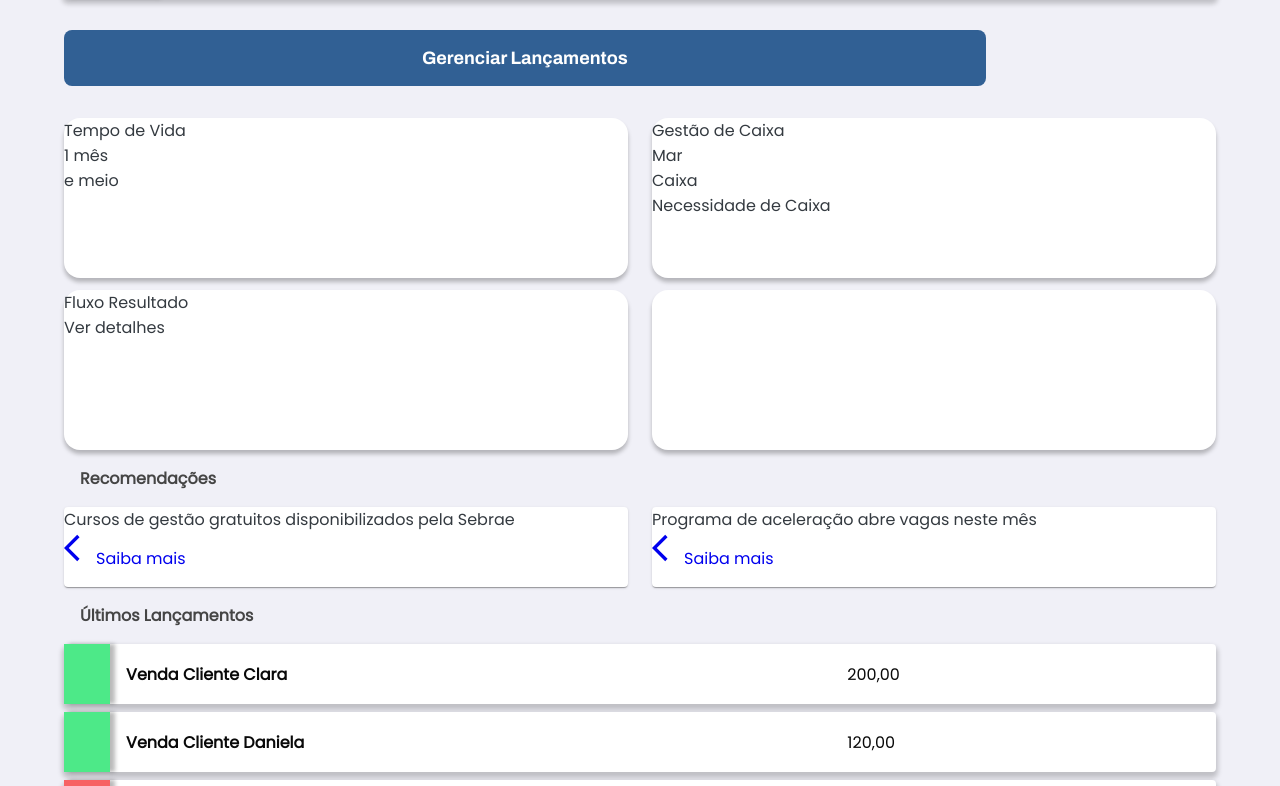
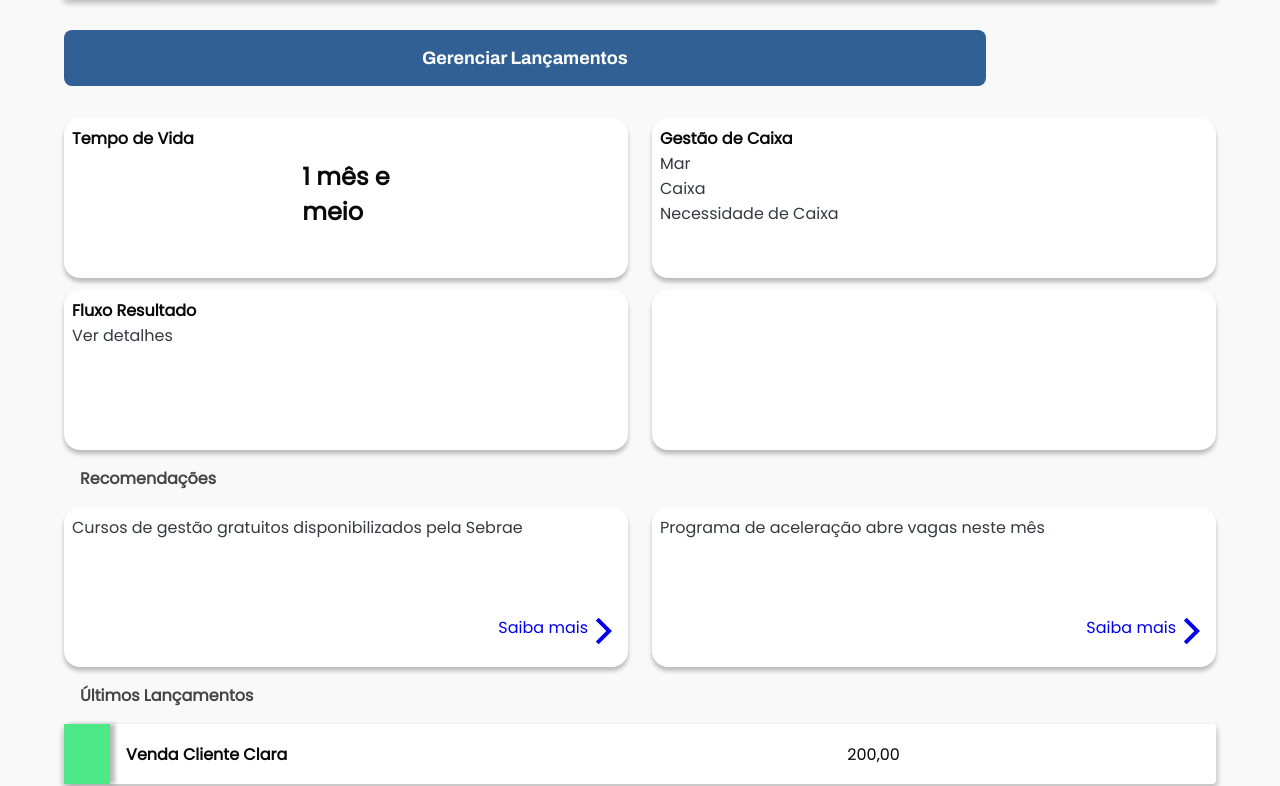
Before and after one commit to LucasCaputo/web-so-estrela-cara, a React (Create React App) app: page /dashboards in a window 1280 px wide. Shown: the part 794-1580 px from the top of the page. Built offline with nearby package versions, Linux system fonts and the light colour scheme.

Commit message:
feat: adiciona sessão de recomendações

```diff
--- a/src/assets/styles/global.css
+++ b/src/assets/styles/global.css
@@ -19,6 +19,7 @@
   --color-box-base: #ffffff;
   --color-box-footer: #fafafc;
 
+  --bg: #f9f9f9;
   --blue: #007bff;
   --indigo: #6610f2;
   --purple: #6f42c1;
@@ -72,7 +73,7 @@ body,
 }
 
 body {
-  background: var(--color-background);
+  background: var(--bg);
 }
 
 #root {
--- a/src/pages/Dashboards/index.tsx
+++ b/src/pages/Dashboards/index.tsx
@@ -7,7 +7,7 @@ import BubbleChart from "../../components/BubbleChart";
 import LinkerPageHeader from "../../components/LinkerPageHeader";
 import { Paper, Grid, Box } from "@material-ui/core";
 
-import ArrowBackIosIcon from "@material-ui/icons/ArrowBackIos";
+import ArrowForwardIosIcon from "@material-ui/icons/ArrowForwardIos";
 // import Chart from "chart.js";
 
 import "./styles.css";
@@ -73,16 +73,16 @@ function Dashboards() {
             <Grid container spacing={3}>
               <Grid item xs={6}>
                 <Paper className="primary-cards">
-                  <p>Tempo de Vida</p>
+                  <p className="title-cards">Tempo de Vida</p>
 
-                  <p>
-                    1 mês <br />e meio
+                  <p className="life-time">
+                    1 mês e <br /> meio
                   </p>
                 </Paper>
               </Grid>
               <Grid item xs={6}>
                 <Paper className="primary-cards">
-                  <p>Gestão de Caixa</p>
+                  <p className="title-cards">Gestão de Caixa</p>
                   <p>Mar</p>
                   <p>Caixa</p>
                   <p>Necessidade de Caixa</p>
@@ -93,7 +93,7 @@ function Dashboards() {
             <Grid container spacing={3}>
               <Grid item xs={6}>
                 <Paper className="primary-cards">
-                  <p>Fluxo Resultado</p>
+                  <p className="title-cards">Fluxo Resultado</p>
                   <p>Ver detalhes</p>
                 </Paper>
               </Grid>
@@ -108,23 +108,35 @@ function Dashboards() {
 
             <Grid container spacing={3}>
               <Grid item xs={6}>
-                <Paper className="secondary-cards health">
-                  <p>Cursos de gestão gratuitos disponibilizados pela Sebrae</p>
+                <Paper className="primary-cards health">
+                  <p className="description">
+                    Cursos de gestão gratuitos disponibilizados pela Sebrae
+                  </p>
 
+                  <Box justifyContent="flex-end" display="flex">
                     <Link to="/">
-                    <ArrowBackIosIcon></ArrowBackIosIcon>
                       <span>Saiba mais</span>
                     </Link>
+                    <Link to="/">
+                      <ArrowForwardIosIcon></ArrowForwardIosIcon>
+                    </Link>
+                  </Box>
                 </Paper>
               </Grid>
 
               <Grid item xs={6}>
-                <Paper className="secondary-cards">
-                  <p>Programa de aceleração abre vagas neste mês</p>
+                <Paper className="primary-cards">
+                  <p className="description">
+                    Programa de aceleração abre vagas neste mês
+                  </p>
+                  <Box justifyContent="flex-end" display="flex">
                     <Link to="/">
-                    <ArrowBackIosIcon></ArrowBackIosIcon>
                       <span>Saiba mais</span>
                     </Link>
+                    <Link to="/">
+                      <ArrowForwardIosIcon></ArrowForwardIosIcon>
+                    </Link>
+                  </Box>
                 </Paper>
               </Grid>
             </Grid>
--- a/src/pages/Dashboards/styles.css
+++ b/src/pages/Dashboards/styles.css
@@ -17,7 +17,28 @@
   height: 16rem;
   box-shadow: 0px 4px 4px rgba(0, 0, 0, 0.25);
   border-radius: 1.6rem;
+  padding: 0.8rem;
 }
+
+#Dashboards .primary-cards .title-cards {
+  color: var(--dark-dark);
+  font-size: 1.6rem;
+  font-weight: 700;
+}
+
+#Dashboards .primary-cards .life-time {
+  color: var(--dark-dark);
+  font-size: 2.4rem;
+  font-weight: 700;
+  padding: 0.8rem;
+  display: flex;
+  justify-content: center;
+}
+
+#Dashboards .primary-cards .description {
+  height: 10rem;
+}
+
 #Dashboards .secondary-cards {
   height: 8rem;
 }
```
Lines whose indentation alone changed are shown as unchanged.
